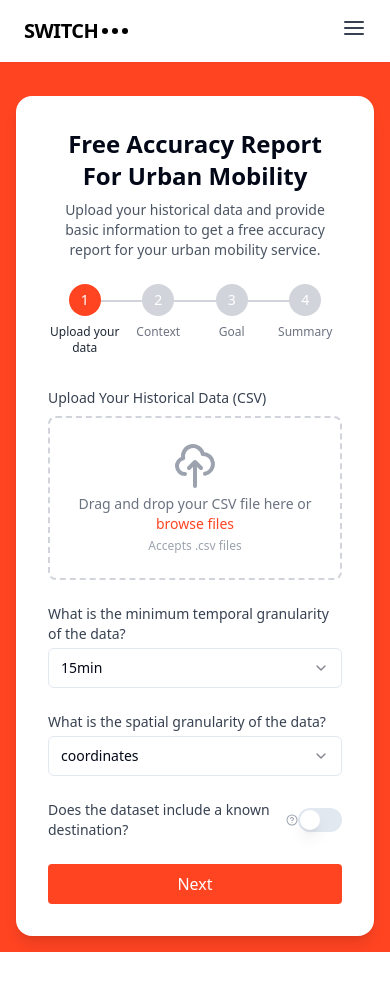
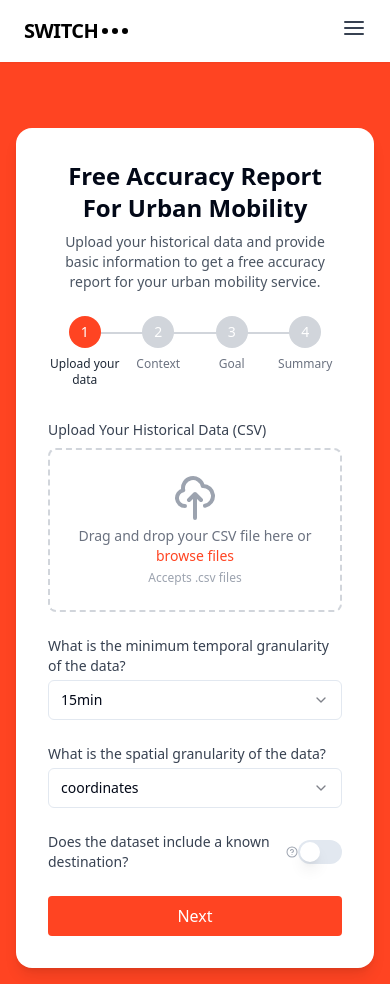
Before and after one commit to Giuseppe-Armagno/landing-page-switch-v1-minimal, a React (Vite) app: page / in a window 390 px wide. Before the commit the page ends 952 px from the top, so only its background shows below. Built offline with nearby package versions, Linux system fonts and the light colour scheme.

Commit message:
Fix: Add spacing between header and form
Add padding to the main content to create space between the header and the form.

```diff
--- a/src/pages/Index.tsx
+++ b/src/pages/Index.tsx
@@ -1,4 +1,3 @@
-
 import React, { useState } from 'react';
 import Header from '@/components/Header';
 import AnimatedFormContainer from '@/components/AnimatedFormContainer';
@@ -45,7 +44,6 @@ const Index = () => {
     setCurrentStep(1);
   };
 
-  // Title and subtitle for each step
   const getStepContent = () => {
     switch (currentStep) {
       case 1:
@@ -92,7 +90,7 @@ const Index = () => {
     <div className="min-h-screen bg-brand flex flex-col">
       <Header />
 
-      <main className="flex-1 flex items-center justify-center p-4 md:p-8 pt-24">
+      <main className="flex-1 flex items-center justify-center p-4 md:p-8 pt-32">
         <AnimatedFormContainer title={title} subtitle={subtitle} currentStep={currentStep}>
           {currentStep === 1 && (
             <UploadForm
```
